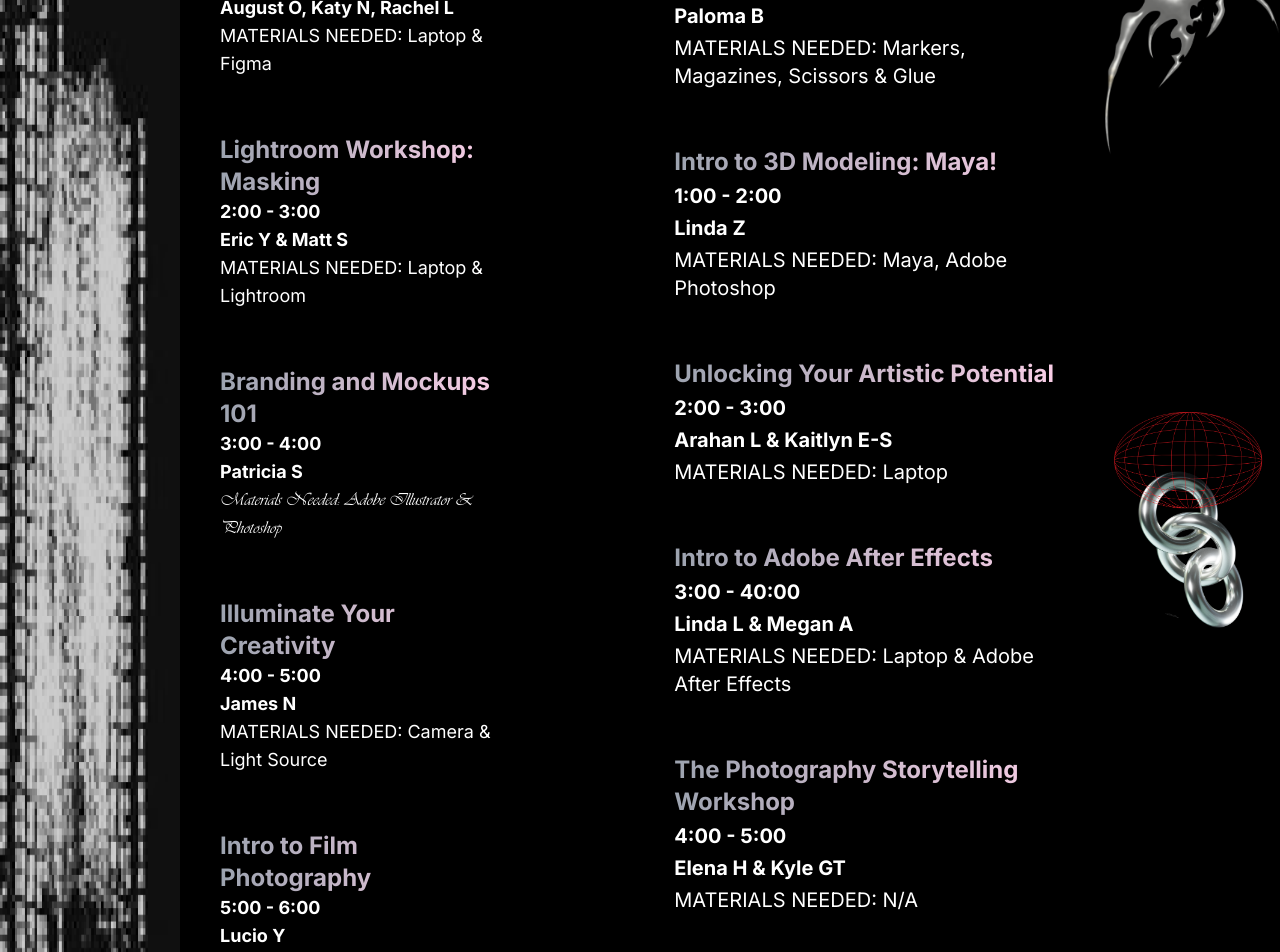
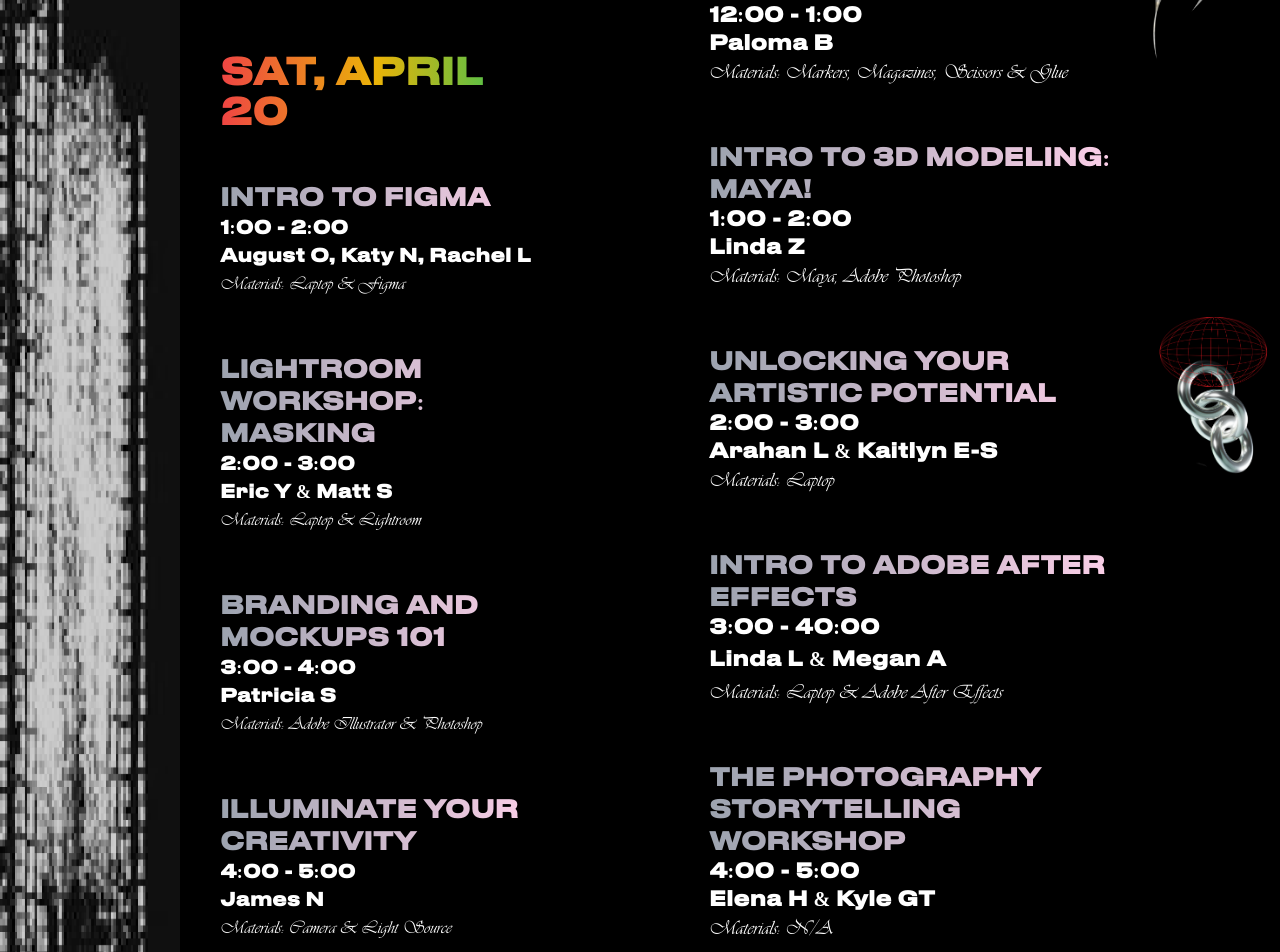
Before and after one commit to InnovativeDesign/hex.innovativedesign.club, a Next.js app: page / in a window 1280 px wide. Shown: the part 2000-2952 px from the top of the page. Built offline with nearby package versions, Linux system fonts and the light colour scheme.

Commit message:
schedule font change

```diff
--- a/app/page.js
+++ b/app/page.js
@@ -40,77 +40,77 @@ export default function Home() {
             <img className="hidden lg:inline-flex" src="vert_track.png" width={180} height={60}></img>
             <div className="flex flex-col lg:flex-row lg:gap-24">
               <div className="flex flex-col p-10">
-                <p class="text-4xl font-bold  inline-block bg-gradient-to-r from-red-500 via-yellow-500 to-green-500 text-transparent bg-clip-text mb-12">SAT, APRIL 20</p>
+                <p class="text-4xl m-auto font-druk font-bold  inline-block bg-gradient-to-r from-red-500 via-yellow-500 to-green-500 text-transparent bg-clip-text mb-12">SAT, APRIL 20</p>
                 <div className="flex flex-col mb-12">
-                  <p class="text-2xl font-bold  inline-block bg-gradient-to-r from-gray-400 to-pink-200 text-transparent bg-clip-text">Intro to Figma</p>
-                  <p class="text-lg font-bold text-white">1:00 - 2:00</p>
-                  <p class="text-lg font-bold text-white">August O, Katy N, Rachel L</p>
-                  <p class="text-lg text-white mb-2">MATERIALS NEEDED: Laptop & Figma</p>
+                  <p class="text-2xl font-druk font-bold inline-block bg-gradient-to-r from-gray-400 to-pink-200 text-transparent bg-clip-text">INTRO TO FIGMA</p>
+                  <p class="text-lg font-druk font-bold text-white">1:00 - 2:00</p>
+                  <p class="text-lg font-druk font-bold text-white">August O, Katy N, Rachel L</p>
+                  <p class="text-lg font-vivaldi text-white mb-2">Materials: Laptop & Figma</p>
+                </div>
+                <div className="flex font-druk flex-col mb-12">
+                  <p class="text-2xl font-druk font-bold inline-block bg-gradient-to-r from-gray-400 to-pink-200 text-transparent bg-clip-text">LIGHTROOM WORKSHOP: MASKING</p>
+                  <p class="text-lg font-druk font-bold text-white">2:00 - 3:00</p>
+                  <p class="text-lg font-druk font-bold text-white">Eric Y & Matt S</p>
+                  <p class="text-lg font-vivaldi text-white mb-2">Materials: Laptop & Lightroom</p>
                 </div>
                 <div className="flex flex-col mb-12">
-                  <p class="text-2xl font-bold  inline-block bg-gradient-to-r from-gray-400 to-pink-200 text-transparent bg-clip-text">Lightroom Workshop: Masking</p>
-                  <p class="text-lg font-bold text-white">2:00 - 3:00</p>
-                  <p class="text-lg font-bold text-white">Eric Y & Matt S</p>
-                  <p class="text-lg text-white mb-2">MATERIALS NEEDED: Laptop & Lightroom</p>
+                  <p class="text-2xl font-druk font-bold  inline-block bg-gradient-to-r from-gray-400 to-pink-200 text-transparent bg-clip-text">BRANDING AND MOCKUPS 101</p>
+                  <p class="text-lg font-druk font-bold text-white">3:00 - 4:00</p>
+                  <p class="text-lg font-druk font-bold text-white">Patricia S</p>
+                  <p class="text-lg font-vivaldi text-white mb-2">Materials: Adobe Illustrator & Photoshop</p>
                 </div>
                 <div className="flex flex-col mb-12">
-                  <p class="text-2xl font-bold  inline-block bg-gradient-to-r from-gray-400 to-pink-200 text-transparent bg-clip-text">Branding and Mockups 101</p>
-                  <p class="text-lg font-bold text-white">3:00 - 4:00</p>
-                  <p class="text-lg font-bold text-white">Patricia S</p>
-                  <p class="text-lg font-vivaldi text-white mb-2">Materials Needed: Adobe Illustrator & Photoshop</p>
+                  <p class="text-2xl font-druk font-bold  inline-block bg-gradient-to-r from-gray-400 to-pink-200 text-transparent bg-clip-text">ILLUMINATE YOUR CREATIVITY</p>
+                  <p class="text-lg font-druk font-bold text-white">4:00 - 5:00</p>
+                  <p class="text-lg font-druk font-bold text-white">James N</p>
+                  <p class="text-lg font-vivaldi text-white mb-2">Materials: Camera & Light Source</p>
                 </div>
                 <div className="flex flex-col mb-12">
-                  <p class="text-2xl font-bold  inline-block bg-gradient-to-r from-gray-400 to-pink-200 text-transparent bg-clip-text">Illuminate Your Creativity</p>
-                  <p class="text-lg font-bold text-white">4:00 - 5:00</p>
-                  <p class="text-lg font-bold text-white">James N</p>
-                  <p class="text-lg text-white mb-2">MATERIALS NEEDED: Camera & Light Source</p>
-                </div>
-                <div className="flex flex-col mb-12">
-                  <p class="text-2xl font-bold  inline-block bg-gradient-to-r from-gray-400 to-pink-200 text-transparent bg-clip-text">Intro to Film Photography</p>
-                  <p class="text-lg font-bold text-white">5:00 - 6:00</p>
-                  <p class="text-lg font-bold text-white">Lucio Y</p>
-                  <p class="text-lg text-white mb-2">MATERIALS NEEDED: None</p>
+                  <p class="text-2xl font-druk font-bold  inline-block bg-gradient-to-r from-gray-400 to-pink-200 text-transparent bg-clip-text">INTRO TO FILM PHOTOGRAPHY</p>
+                  <p class="text-lg font-druk font-bold text-white">5:00 - 6:00</p>
+                  <p class="text-lg font-druk font-bold text-white">Lucio Y</p>
+                  <p class="text-lg font-vivaldi text-white mb-2">Materials: N/A</p>
                 </div>
               </div>
 
               <div className="flex flex-row">
                 <div className="flex flex-col p-10">
-                  <p class="text-4xl font-bold inline-block bg-gradient-to-r from-red-500 via-yellow-500 to-green-500 text-transparent bg-clip-text mb-12">SUN, APRIL 21</p>
+                  <p class="text-4xl m-auto font-druk font-bold inline-block bg-gradient-to-r from-red-500 via-yellow-500 to-green-500 text-transparent bg-clip-text mb-12">SUN, APRIL 21</p>
                   <div className="flex flex-col mb-12">
-                    <p class="text-2xl font-bold  inline-block bg-gradient-to-r from-gray-400 to-pink-200 text-transparent bg-clip-text mb-1">Collaborative Zine Making</p>
-                    <p class="text-xl font-bold text-white mb-1">12:00 - 1:00</p>
-                    <p class="text-xl font-bold text-white mb-1">Paloma B</p>
-                    <p class="text-xl text-white mb-2">MATERIALS NEEDED: Markers, Magazines, Scissors & Glue</p>
+                    <p class="text-2xl font-druk font-bold  inline-block bg-gradient-to-r from-gray-400 to-pink-200 text-transparent bg-clip-text mb-1">COLLABORATIVE ZINE MAKING</p>
+                    <p class="text-xl font-druk font-bold text-white">12:00 - 1:00</p>
+                    <p class="text-xl font-druk font-bold text-white">Paloma B</p>
+                    <p class="text-xl font-vivaldi text-white mb-2">Materials: Markers, Magazines, Scissors & Glue</p>
                   </div>
                   <div className="flex flex-col mb-12">
-                    <p class="text-2xl font-bold  inline-block bg-gradient-to-r from-gray-400 to-pink-200 text-transparent bg-clip-text mb-1">Intro to 3D Modeling: Maya!</p>
-                    <p class="text-xl font-bold text-white mb-1">1:00 - 2:00</p>
-                    <p class="text-xl font-bold text-white mb-1">Linda Z</p>
-                    <p class="text-xl text-white mb-2">MATERIALS NEEDED: Maya, Adobe Photoshop</p>
+                    <p class="text-2xl font-druk font-bold  inline-block bg-gradient-to-r from-gray-400 to-pink-200 text-transparent bg-clip-text">INTRO TO 3D MODELING: MAYA!</p>
+                    <p class="text-xl font-druk font-bold text-white">1:00 - 2:00</p>
+                    <p class="text-xl font-druk font-bold text-white">Linda Z</p>
+                    <p class="text-xl font-vivaldi text-white mb-2">Materials: Maya, Adobe Photoshop</p>
                   </div>
                   <div className="flex flex-col mb-12">
-                    <p class="text-2xl font-bold  inline-block bg-gradient-to-r from-gray-400 to-pink-200 text-transparent bg-clip-text mb-1">Unlocking Your Artistic Potential</p>
-                    <p class="text-xl font-bold text-white mb-1">2:00 - 3:00</p>
-                    <p class="text-xl font-bold text-white mb-1">Arahan L & Kaitlyn E-S</p>
-                    <p class="text-xl text-white mb-2">MATERIALS NEEDED: Laptop</p>
+                    <p class="text-2xl font-druk font-bold  inline-block bg-gradient-to-r from-gray-400 to-pink-200 text-transparent bg-clip-text">UNLOCKING YOUR ARTISTIC POTENTIAL</p>
+                    <p class="text-xl font-druk font-bold text-white">2:00 - 3:00</p>
+                    <p class="text-xl font-druk font-bold text-white">Arahan L & Kaitlyn E-S</p>
+                    <p class="text-xl font-vivaldi text-white mb-2">Materials: Laptop</p>
                   </div>
                   <div className="flex flex-col mb-12">
-                    <p class="text-2xl font-bold  inline-block bg-gradient-to-r from-gray-400 to-pink-200 text-transparent bg-clip-text mb-1">Intro to Adobe After Effects</p>
-                    <p class="text-xl font-bold text-white mb-1">3:00 - 40:00</p>
-                    <p class="text-xl font-bold text-white mb-1">Linda L & Megan A</p>
-                    <p class="text-xl text-white mb-2">MATERIALS NEEDED: Laptop & Adobe After Effects</p>
+                    <p class="text-2xl font-druk font-bold  inline-block bg-gradient-to-r from-gray-400 to-pink-200 text-transparent bg-clip-text">INTRO TO ADOBE AFTER EFFECTS</p>
+                    <p class="text-xl font-druk font-bold text-white mb-1">3:00 - 40:00</p>
+                    <p class="text-xl font-druk font-bold text-white mb-1">Linda L & Megan A</p>
+                    <p class="text-xl font-vivaldi text-white mb-2">Materials: Laptop & Adobe After Effects</p>
                   </div>
                   <div className="flex flex-col mb-12">
-                    <p class="text-2xl font-bold  inline-block bg-gradient-to-r from-gray-400 to-pink-200 text-transparent bg-clip-text mb-1">The Photography Storytelling Workshop</p>
-                    <p class="text-xl font-bold text-white mb-1">4:00 - 5:00</p>
-                    <p class="text-xl font-bold text-white mb-1">Elena H & Kyle GT</p>
-                    <p class="text-xl text-white mb-2">MATERIALS NEEDED: N/A</p>
+                    <p class="text-2xl font-druk font-bold  inline-block bg-gradient-to-r from-gray-400 to-pink-200 text-transparent bg-clip-text">THE PHOTOGRAPHY STORYTELLING WORKSHOP</p>
+                    <p class="text-xl font-druk font-bold text-white">4:00 - 5:00</p>
+                    <p class="text-xl font-druk font-bold text-white">Elena H & Kyle GT</p>
+                    <p class="text-xl font-vivaldi text-white mb-2">Materials: N/A</p>
                   </div>
                   <div className="flex flex-col mb-12">
-                    <p class="text-2xl font-bold  inline-block bg-gradient-to-r from-gray-400 to-pink-200 text-transparent bg-clip-text mb-1">Fix it in Post: Basics of Premiere Pro</p>
-                    <p class="text-xl font-bold text-white mb-1">5:00 - 6:00</p>
-                    <p class="text-xl font-bold text-white mb-1">Daniel L & Gerry R</p>
-                    <p class="text-xl text-white mb-2">MATERIALS NEEDED: Adobe Premiere Pro</p>
+                    <p class="text-2xl font-druk font-bold  inline-block bg-gradient-to-r from-gray-400 to-pink-200 text-transparent bg-clip-text">FIX IT IN POST: BASICS OF PREMIERE PRO</p>
+                    <p class="text-xl font-druk font-bold text-white">5:00 - 6:00</p>
+                    <p class="text-xl font-druk font-bold text-white">Daniel L & Gerry R</p>
+                    <p class="text-xl font-vivaldi text-white mb-2">Materials: Adobe Premiere Pro</p>
                   </div>
                 </div>
                 <div className="flex flex-col space-y-64">
```
